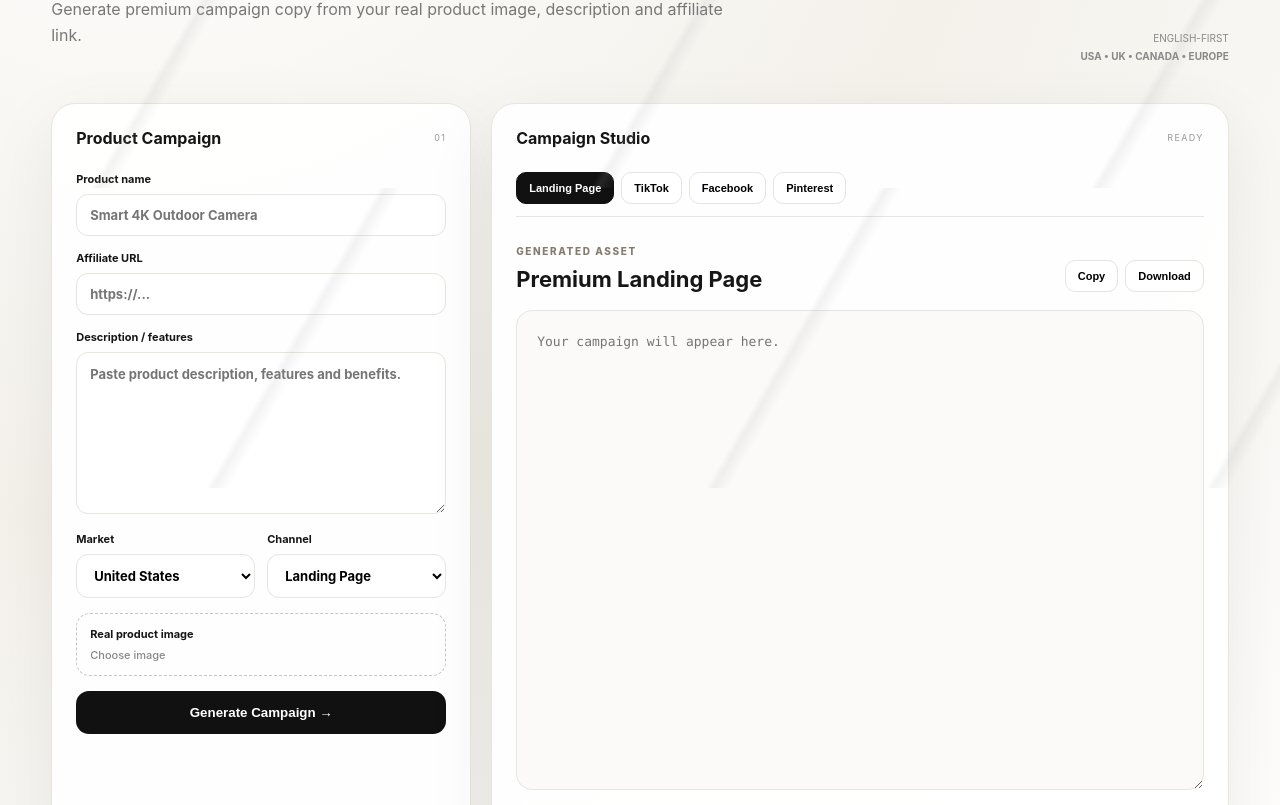
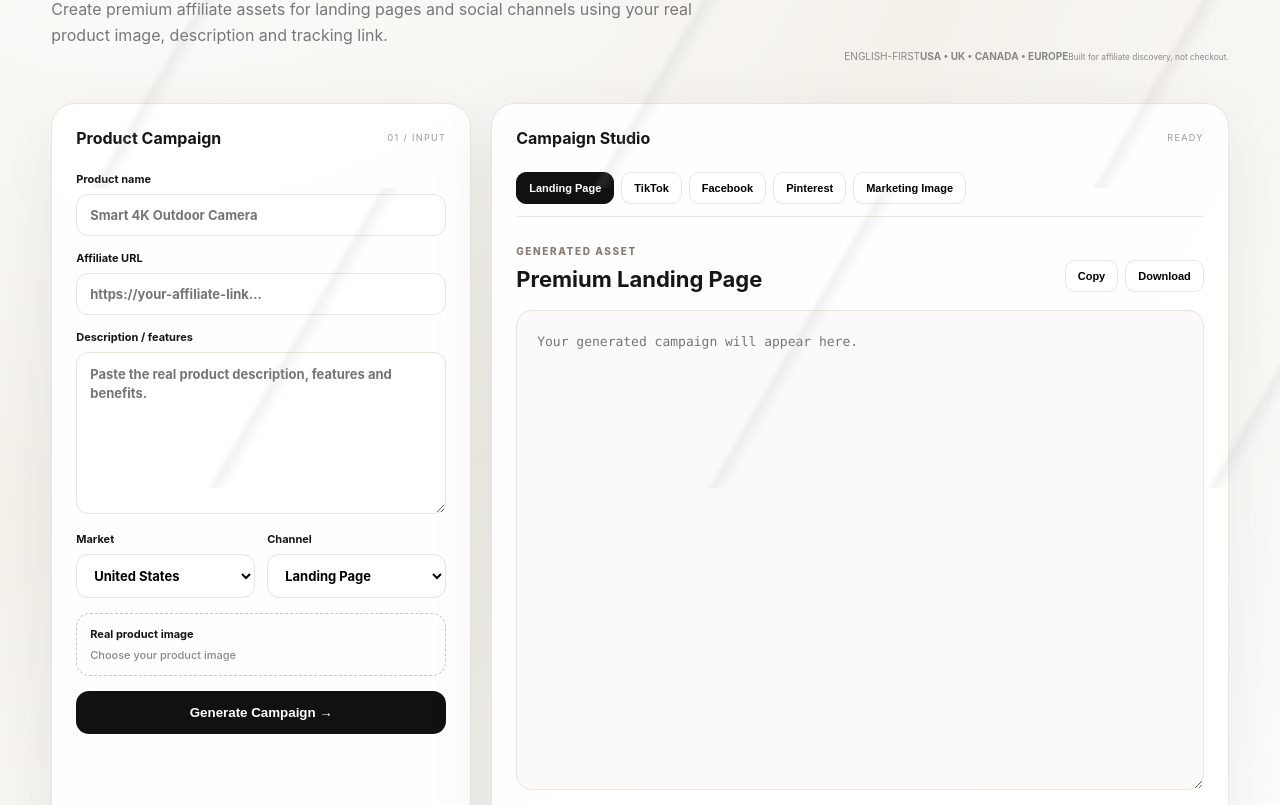
Before and after one commit to storeamazonite-bot/affiliate-studio-ultra, a website: page index.html in a window 1280 px wide. Shown: the part 312-1117 px from the top of the page. Drawn offline with Linux system fonts and the light colour scheme.

Commit message:
Add marketing asset workspace

```diff
--- a/index.html
+++ b/index.html
@@ -1,22 +1,23 @@
 <!doctype html>
 <html lang="en">
-<head><meta charset="UTF-8"><meta name="viewport" content="width=device-width,initial-scale=1"><title>AffiliAI Ultra</title><link rel="stylesheet" href="/styles.css"></head>
+<head><meta charset="UTF-8"><meta name="viewport" content="width=device-width,initial-scale=1"><meta name="theme-color" content="#ffffff"><title>AffiliAI Ultra — Premium Affiliate Studio</title><link rel="stylesheet" href="/styles.css"></head>
 <body>
-<header class="topbar"><div class="brand"><span class="mark">A</span><div><b>AffiliAI Ultra</b><small>Premium Affiliate Campaign Studio</small></div></div><span class="status">LOCAL WORKSPACE</span></header>
+<header class="topbar"><div class="brand"><span class="mark">A</span><div><b>AffiliAI Ultra</b><small>Premium Affiliate Campaign Studio</small></div></div><span class="status">PRIVATE WORKSPACE</span></header>
 <main class="shell">
-<section class="hero"><div><span class="eyebrow">HOME SECURITY • AFFILIATE MARKETING</span><h1>Turn one product into a complete campaign.</h1><p>Generate premium campaign copy from your real product image, description and affiliate link.</p></div><div class="markets">ENGLISH-FIRST<br><b>USA • UK • CANADA • EUROPE</b></div></section>
+<section class="hero"><div><span class="eyebrow">HOME SECURITY • AFFILIATE MARKETING</span><h1>One product.<br><em>Every campaign.</em></h1><p>Create premium affiliate assets for landing pages and social channels using your real product image, description and tracking link.</p></div><div class="markets"><span>ENGLISH-FIRST</span><b>USA • UK • CANADA • EUROPE</b><small>Built for affiliate discovery, not checkout.</small></div></section>
 <section class="workspace">
-<aside class="panel form"><div class="panelhead"><h2>Product Campaign</h2><span>01</span></div>
+<aside class="panel form"><div class="panelhead"><h2>Product Campaign</h2><span>01 / INPUT</span></div>
 <label>Product name<input id="productName" placeholder="Smart 4K Outdoor Camera"></label>
-<label>Affiliate URL<input id="affiliateUrl" type="url" placeholder="https://..."></label>
-<label>Description / features<textarea id="description" rows="7" placeholder="Paste product description, features and benefits."></textarea></label>
+<label>Affiliate URL<input id="affiliateUrl" type="url" placeholder="https://your-affiliate-link..."></label>
+<label>Description / features<textarea id="description" rows="7" placeholder="Paste the real product description, features and benefits."></textarea></label>
 <div class="row"><label>Market<select id="market"><option>United States</option><option>United Kingdom</option><option>Canada</option><option>Europe</option></select></label><label>Channel<select id="channel"><option>Landing Page</option><option>TikTok</option><option>Facebook</option><option>Pinterest</option></select></label></div>
-<label class="upload">Real product image<input id="imageInput" type="file" accept="image/*"><span id="imageName">Choose image</span></label><div id="preview" class="preview hidden"><img id="previewImg" alt="Product preview"></div>
+<label class="upload">Real product image<input id="imageInput" type="file" accept="image/*"><span id="imageName">Choose your product image</span></label><div id="preview" class="preview hidden"><img id="previewImg" alt="Real product preview"></div>
 <button id="generateBtn" class="primary">Generate Campaign <span>→</span></button><p id="notice"></p></aside>
 <section class="panel studio"><div class="panelhead"><h2>Campaign Studio</h2><span id="mode">READY</span></div>
-<nav class="tabs"><button class="tab active" data-tab="landing">Landing Page</button><button class="tab" data-tab="tiktok">TikTok</button><button class="tab" data-tab="facebook">Facebook</button><button class="tab" data-tab="pinterest">Pinterest</button></nav>
+<nav class="tabs"><button class="tab active" data-tab="landing">Landing Page</button><button class="tab" data-tab="tiktok">TikTok</button><button class="tab" data-tab="facebook">Facebook</button><button class="tab" data-tab="pinterest">Pinterest</button><button class="tab" data-tab="image">Marketing Image</button></nav>
 <div class="outputhead"><div><span class="eyebrow">GENERATED ASSET</span><h3 id="outputTitle">Your campaign starts here</h3></div><div class="actions"><button id="copyBtn">Copy</button><button id="downloadBtn">Download</button></div></div>
-<textarea id="output" class="output" placeholder="Your campaign will appear here." spellcheck="false"></textarea>
+<textarea id="output" class="output" placeholder="Your generated campaign will appear here." spellcheck="false"></textarea>
+<div id="visual" class="visual hidden"><div class="visual-card"><img id="visualImg" alt="Marketing creative preview"><div><b>Marketing creative concept</b><small>Uses your uploaded product image as the visual source.</small></div></div></div>
 <div class="video"><div><b>Video brief</b><small>9:16 TikTok / Reels / Shorts concept</small></div><button id="videoBtn">Create Video Brief →</button></div>
 <p class="disclosure">Affiliate disclosure: This content may contain affiliate links. We may earn a commission from qualifying purchases, at no additional cost to you.</p>
 </section></section></main><script src="/app.js"></script></body></html>
```
